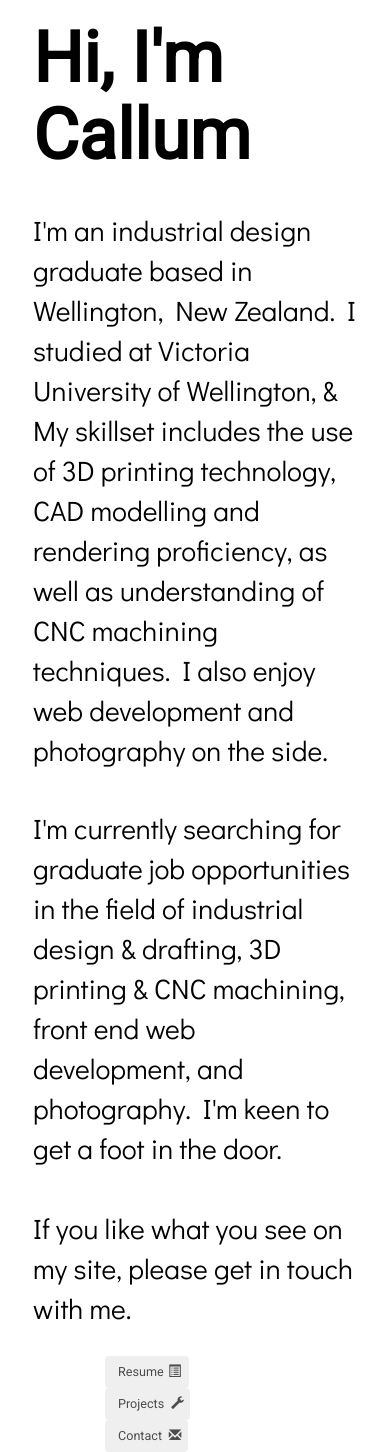
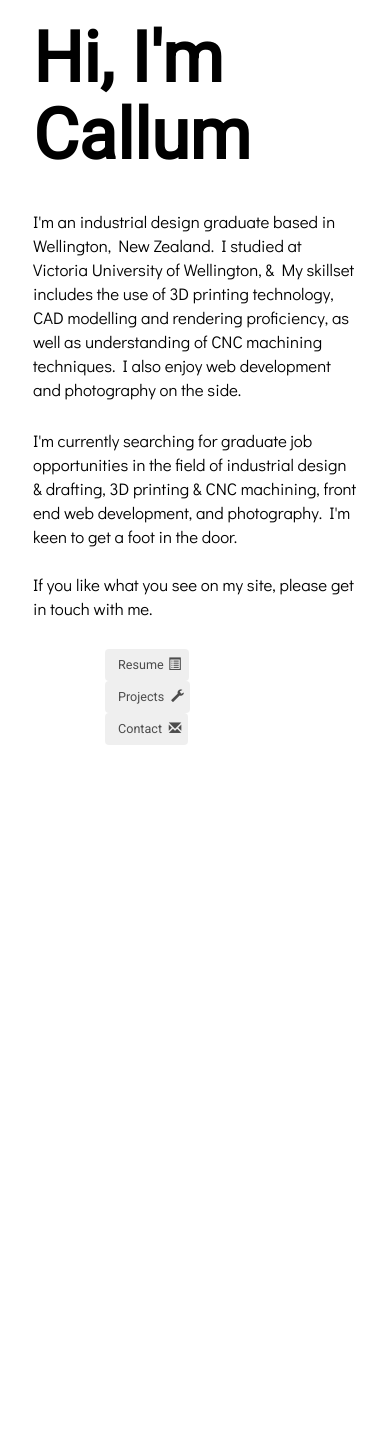
Before and after one commit to penmancall/website-concept-1, a PHP site: page / in a window 390 px wide. Shown: the part 59-1511 px from the top of the page. After the commit the page ends 804 px from the top, so only its background shows below. Run offline with PHP 8.4, Linux system fonts and the light colour scheme; some libraries are stand-ins or nearby versions.

Commit message:
Add files via upload

```diff
--- a/stylesheet.css
+++ b/stylesheet.css
@@ -374,14 +374,14 @@ section{
         margin-right: auto;}
 
     .headingtext1{
-        font-size: 2em;
+        font-size: 1.2em;
         width: 90%;
         margin-top: 0%;
         margin-left: auto;
         margin-right: auto;}
     .headingtext2{
         width: 90%;
-        font-size: 2em;
+        font-size: 1.2em;
         margin-left:auto;
         margin-right:auto;}
     .button-container{
```
